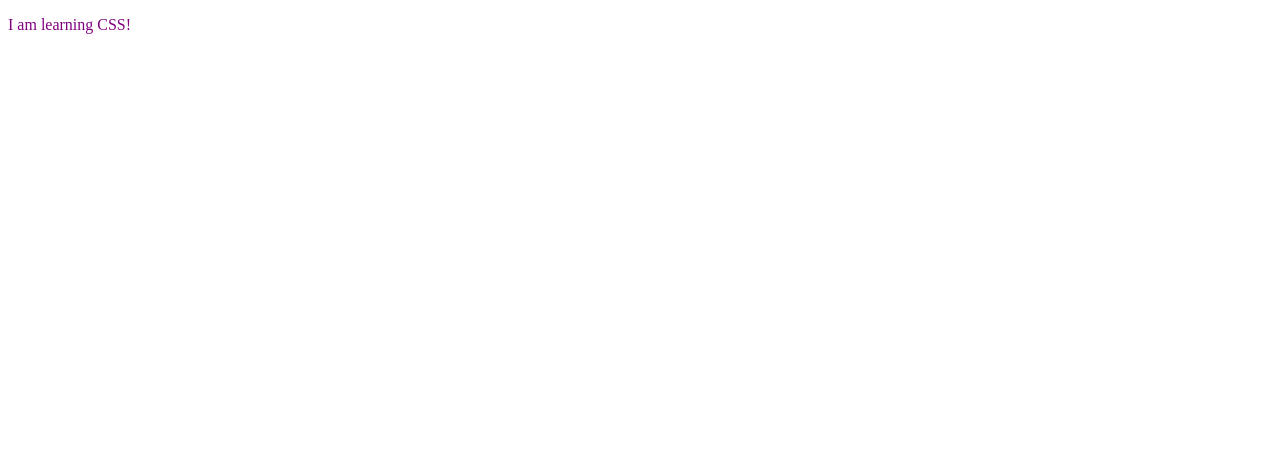
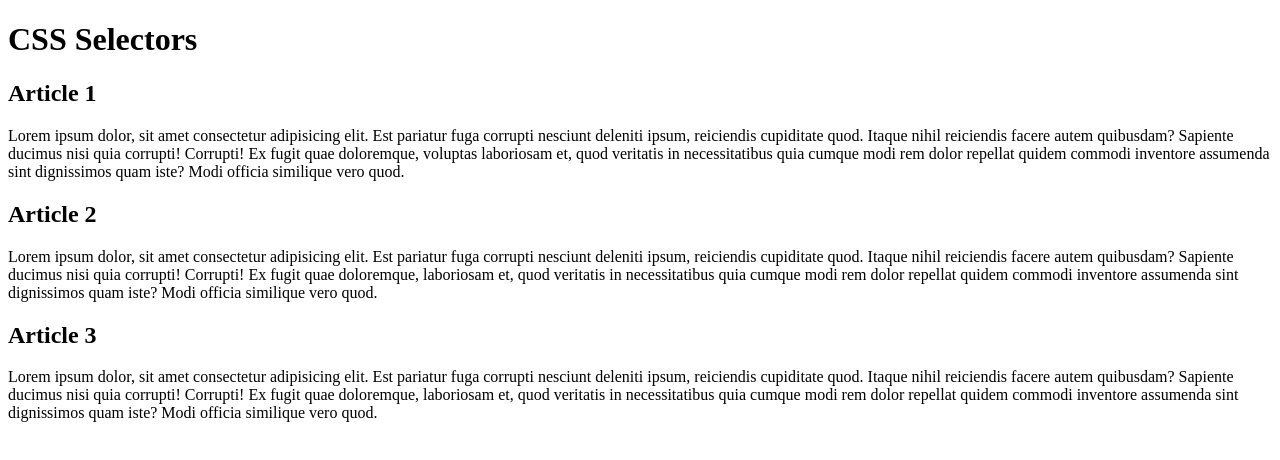
Before and after one commit to hindtag/css, a plain HTML site: page index.html in a window 1280 px wide. Drawn offline with Linux system fonts and the light colour scheme.

Commit message:
inheritance

```diff
--- a/css/style.css
+++ b/css/style.css
@@ -1,3 +1,3 @@
-p {
-    color: purple; //
+body {
+
 }
--- /dev/null
+++ b/css/styleLesson1-2.css
@@ -0,0 +1,40 @@
+html {
+    font-size: 22px;
+}
+
+body {
+
+}
+
+main {
+    font-family: monospace;
+}
+
+button, input, textarea, select{
+    font: inherit;
+}
+
+h1, h2 {
+color: blue;
+}
+
+p {
+    color: purple;
+}
+
+p {
+    color: red;
+}
+
+.highlight {
+    text-transform: uppercase;
+    background-color: gold;
+}
+
+.gray {
+    color: gray;
+}
+
+#second {
+    font-style: italic;
+}
--- a/index.html
+++ b/index.html
@@ -11,7 +11,27 @@
     <link rel="stylesheet" href="/css/style.css">
 </head>
 <body>
-    <p>I am learning CSS!</p>
-
+    <header>
+        <h1>CSS Selectors</h1>
+        <nav></nav>
+    </header>
+    <main>
+        <article>
+        <h2>Article 1</h2>
+            <p id="first" class="">Lorem ipsum dolor, sit amet consectetur adipisicing elit. Est pariatur fuga corrupti nesciunt deleniti ipsum, reiciendis cupiditate quod. Itaque nihil reiciendis facere autem quibusdam? Sapiente ducimus nisi quia corrupti! Corrupti!
+        Ex fugit quae doloremque, voluptas laboriosam et, quod veritatis in necessitatibus quia cumque modi rem dolor repellat quidem commodi inventore assumenda sint dignissimos quam iste? Modi officia similique vero quod.</p>
+        </article>
+        <article>
+        <h2>Article 2</h2>
+            <p id="second" class="gray">Lorem ipsum dolor, sit amet consectetur adipisicing elit. Est pariatur fuga corrupti nesciunt deleniti ipsum, reiciendis cupiditate quod. Itaque nihil reiciendis facere autem quibusdam? Sapiente ducimus nisi quia corrupti! Corrupti!
+        Ex fugit quae doloremque, <span class="highlight"> laboriosam</span> et, quod veritatis in necessitatibus quia cumque modi rem dolor repellat quidem commodi inventore assumenda sint dignissimos quam iste? Modi officia similique vero quod.</p>
+        </article>
+        <article>
+        <h2>Article 3</h2>
+            <p id="third" class="gray">Lorem ipsum dolor, sit amet consectetur adipisicing elit. Est pariatur fuga corrupti nesciunt deleniti ipsum, reiciendis cupiditate quod. Itaque nihil reiciendis facere autem quibusdam? Sapiente ducimus nisi quia corrupti! Corrupti!
+        Ex fugit quae doloremque, <span class="highlight"> laboriosam</span> et, quod veritatis in necessitatibus quia cumque modi rem dolor repellat quidem commodi inventore assumenda sint dignissimos quam iste? Modi officia similique vero quod.</p>
+        </article>
+    </main>
+    <footer></footer>
 </body>
 </html>
```
Also changed, not shown: note.txt.
